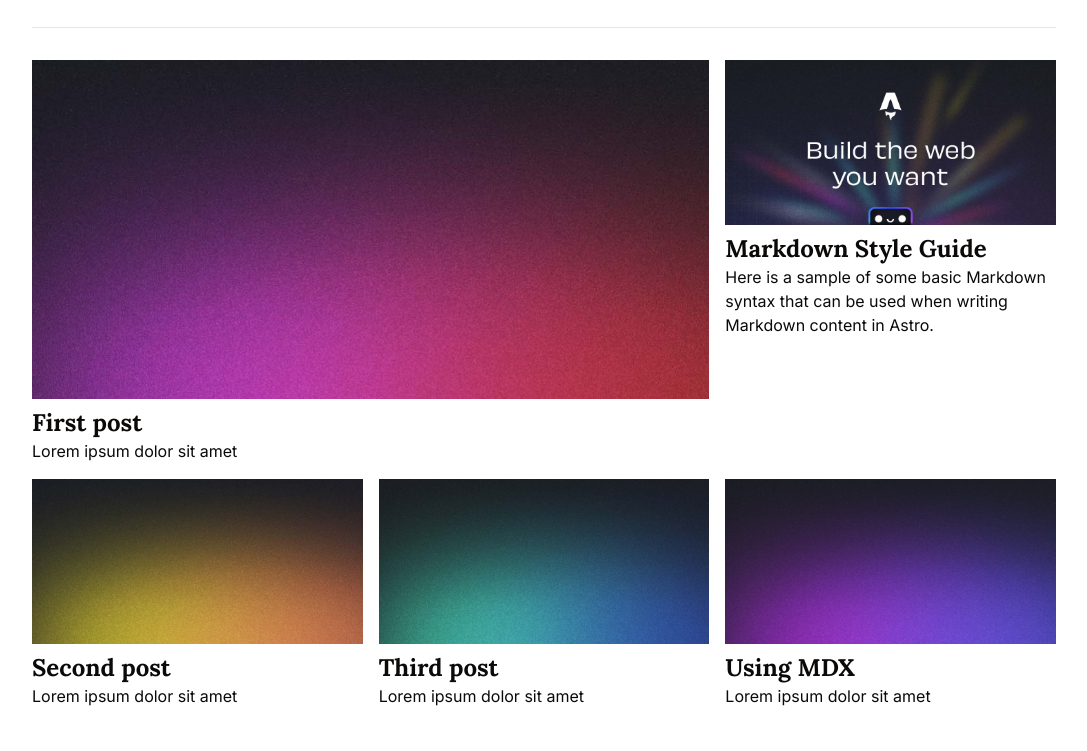
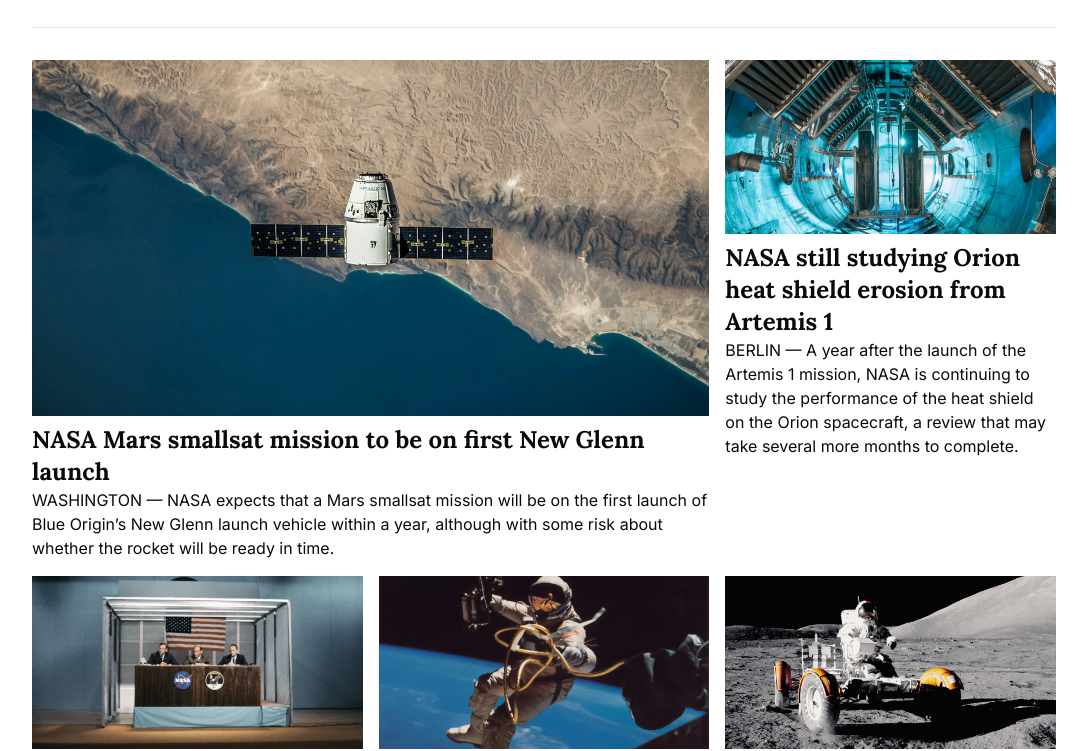
Before and after one commit to hessamkhoobkar/sno, an Astro site: page / in a window 1280 px wide. Shown: the part 77-828 px from the top of the page, without its empty margins (96-1183 px from the left). Built offline with nearby package versions, Linux system fonts and the light colour scheme; Astro itself is replaced by a stand-in of ours; a web font is replaced by a local one.

Commit message:
Refactor variable names in index.astro

```diff
--- a/src/pages/index.astro
+++ b/src/pages/index.astro
@@ -1,25 +1,25 @@
 ---
 import { getCollection } from "astro:content";
 import BaseLayout from "../layouts/BaseLayout.astro";
-const allposts = await getCollection("blog");
+const allNews = await getCollection("news");
 ---
 
 <BaseLayout>
   <main>
     <div class="grid grid-cols-3 gap-4">
       {
-        allposts.map((post, index) => (
+        allNews.map((news, index) => (
           <div
             class={`post-card flex flex-col justify-start items-start gap-2 cursor-pointer ${
               index === 0 ? "col-span-2" : "col-span-1"
             }`}
           >
             <div class="overflow-hidden">
-              <img src={post.data.heroImage} alt={post.data.title} />
+              <img src={news.data.heroImage} alt={news.data.title} />
             </div>
             <div class="post-info">
-              <h3 class="text-2xl font-serif font-bold">{post.data.title}</h3>
-              <p>{post.data.description}</p>
+              <h3 class="text-2xl font-serif font-bold">{news.data.title}</h3>
+              <p>{news.data.description}</p>
             </div>
           </div>
         ))
```
